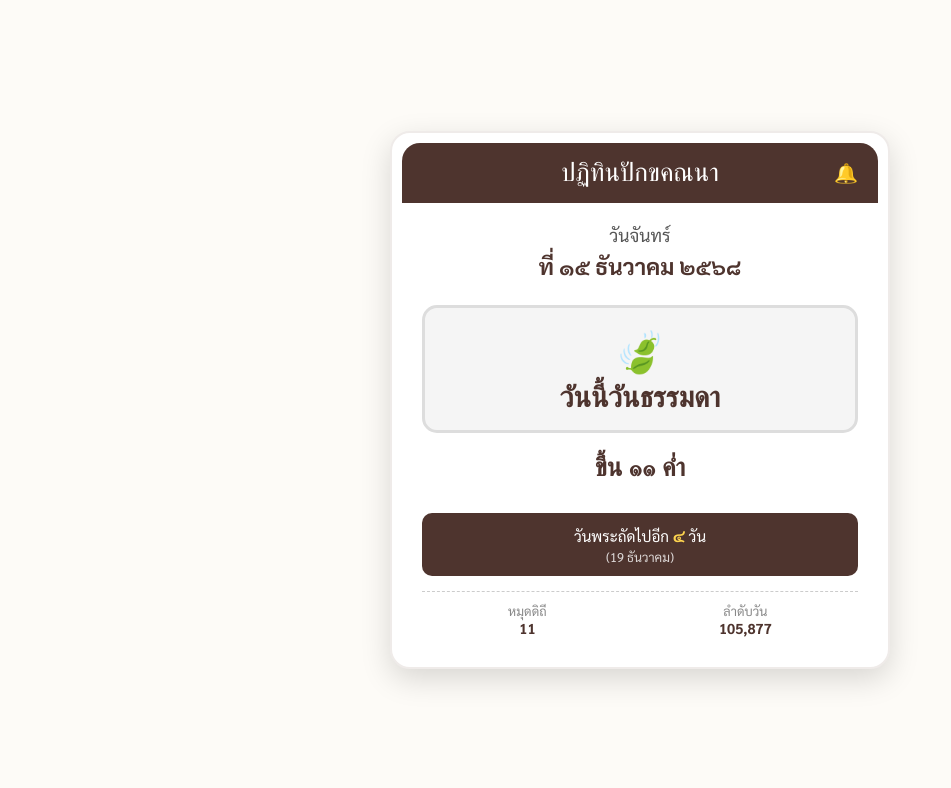
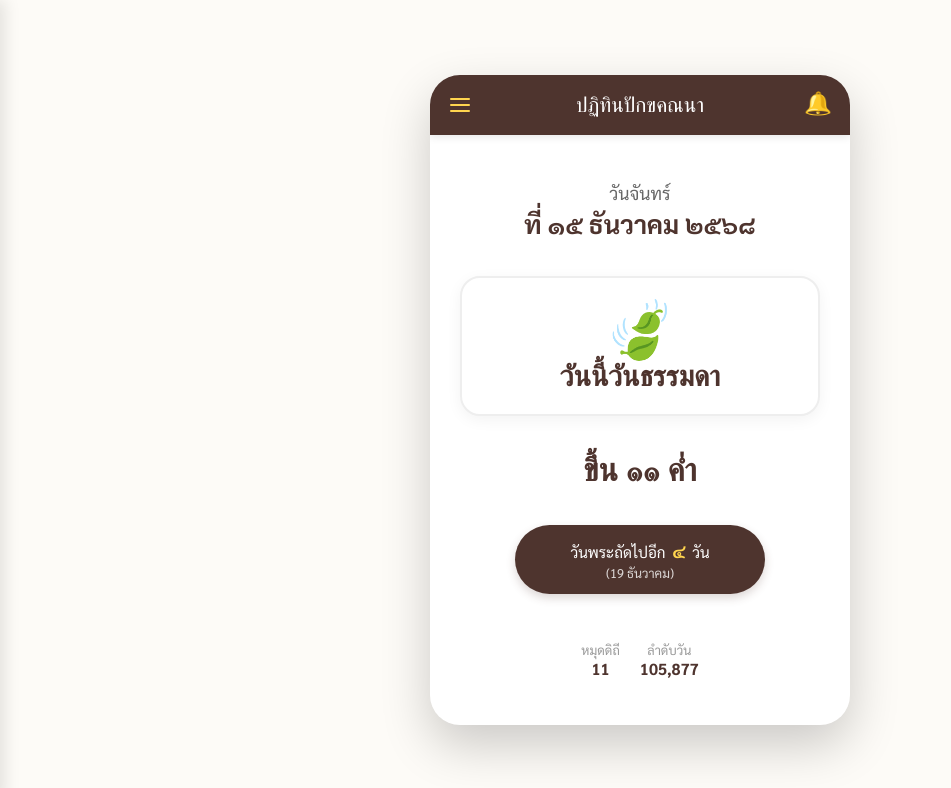
Before and after one commit to ciradhivat/cak, a plain HTML site: page päkõ/index.html in a window 1280 px wide. Shown: the whole page, without its empty margins (0-951 px from the left). Drawn offline with Linux system fonts and the light colour scheme; a web font is replaced by a local one.

Commit message:
Add files via upload

```diff
--- a/päkõ/index.html
+++ b/päkõ/index.html
@@ -2,10 +2,13 @@
 <html lang="th">
 <head>
     <meta charset="UTF-8">
-    <meta name="viewport" content="width=device-width, initial-scale=1.0, maximum-scale=1.0, user-scalable=no">
+    <meta name="viewport" content="width=device-width, initial-scale=1.0, maximum-scale=1.0, user-scalable=no, viewport-fit=cover">
     <title>ปฏิทินปักขคณนา</title>
     <link rel="manifest" href="manifest.json">
     <meta name="theme-color" content="#4E342E">
+    <meta name="apple-mobile-web-app-capable" content="yes">
+    <meta name="apple-mobile-web-app-status-bar-style" content="black-translucent">
+
     <link href="https://fonts.googleapis.com/css2?family=Sarabun:wght@400;700&family=Niramit:wght@500;700&display=swap" rel="stylesheet">
     <style>
         :root {
@@ -13,203 +16,304 @@
             --text-color: #4E342E;
             --accent-color: #D4AF37;
             --holy-day-color: #C62828;
+            --header-bg: #4E342E;
+            --base-scale: 1;
         }
 
         * {
             box-sizing: border-box;
             margin: 0;
             padding: 0;
-            -webkit-user-select: none; /* ป้องกันการแตะค้างแล้วเลือกข้อความ */
+            -webkit-user-select: none;
             user-select: none;
             -webkit-tap-highlight-color: transparent;
         }
 
+        html {
+            font-size: calc(16px * var(--base-scale));
+            height: 100%;
+            width: 100%;
+            overflow: hidden; /* ล็อคแม่ */
+            overscroll-behavior: none;
+        }
+
         body {
             font-family: 'Sarabun', sans-serif;
-            background-color: var(--bg-color);
+            background-color: #fff;
             color: var(--text-color);
-            /* ล็อคหน้าจอไม่ให้ Scroll */
-            width: 100vw;
-            height: 100vh;
-            height: 100dvh; /* รองรับ Mobile Browser รุ่นใหม่ */
+            position: fixed; /* ล็อคหน้าจอหลักให้นิ่งสนิท */
+            top: 0;
+            left: 0;
+            width: 100%;
+            height: 100%;
             overflow: hidden;
             display: flex;
             flex-direction: column;
-            align-items: center;
-            justify-content: center;
-            position: fixed;
-            top: 0;
-            left: 0;
         }
 
-        /* การ์ดหลักตรงกลาง */
         .main-card {
             background-color: #fff;
-            width: 90%;
-            max-width: 450px; /* จำกัดความกว้างให้พอดีตาบน Desktop */
-            /* ใช้ vh และ flex เพื่อจัด layout ภายใน */
-            height: auto;
-            max-height: 90dvh;
-            border-radius: 20px;
-            box-shadow: 0 10px 30px rgba(0,0,0,0.15);
-            border: 2px solid #EFEBE9;
+            width: 100%;
+            height: 100%;
             display: flex;
             flex-direction: column;
             position: relative;
         }
 
         header {
-            background-color: var(--text-color);
+            background-color: var(--header-bg);
             color: #fff;
-            padding: 15px;
-            text-align: center;
-            border-radius: 18px 18px 0 0;
+            /* ลด Padding Header ลง */
+            padding: 10px 15px;
+            padding-top: max(10px, env(safe-area-inset-top));
+            display: flex;
+            align-items: center;
+            justify-content: center;
             flex-shrink: 0;
             position: relative;
+            z-index: 10;
+            box-shadow: 0 2px 8px rgba(0,0,0,0.1);
+            /* กำหนดความสูงขั้นต่ำให้พอดี ไม่ใหญ่เกินไป */
+            min-height: 60px;
         }
 
         h1 {
             font-family: 'Niramit', serif;
-            font-size: 1.4rem;
+            font-size: 1.3rem;
             font-weight: 500;
             margin: 0;
         }
 
-        /* ปุ่มกระดิ่งแจ้งเตือน */
-        .noti-btn {
+        .icon-btn {
             background: none;
             border: none;
             color: #FFD54F;
+            font-size: 1.4rem;
+            cursor: pointer;
+            padding: 8px; /* ลดพื้นที่กดเล็กน้อยเพื่อให้ชิดขอบ */
             position: absolute;
-            right: 15px;
-            top: 50%;
-            transform: translateY(-50%);
-            font-size: 1.2rem;
-            cursor: pointer;
-            padding: 5px;
+            display: flex;
+            align-items: center;
+            justify-content: center;
         }
+        .menu-btn { left: 10px; bottom: 10px; }
+        .noti-btn { right: 10px; bottom: 10px; }
 
+        /* --- Content Area แบบยืดหยุ่น (Flexbox) --- */
         .content {
-            padding: 20px;
+            /* ลด Padding ด้านข้างให้เหลือพื้นที่ตัวหนังสือมากขึ้น */
+            padding: 10px 15px;
             text-align: center;
             flex-grow: 1;
             display: flex;
             flex-direction: column;
-            justify-content: center; /* เนื้อหาอยู่ตรงกลางเสมอ */
-            overflow-y: auto; /* เผื่อเนื้อหาเยอะเกินในจอมือถือเล็กมากๆ */
+            /* ใช้ space-evenly: กระจายพื้นที่ว่างที่มีอยู่อย่างเท่าๆ กัน */
+            /* ถ้าพื้นที่น้อย มันจะบีบหากันเอง ถ้าพื้นที่เยอะ มันจะห่างกันเอง */
+            justify-content: space-evenly;
+            align-items: center;
+
+            /* Safety Valve: ถ้ามันล้นจริงๆ (จอเล็ก+ตัวใหญ่มาก) ยอมให้เลื่อนเฉพาะตรงกลาง */
+            /* ดีกว่าข้อความขาดหายไป */
+            overflow-y: auto;
+            overscroll-behavior: contain;
         }
 
+        /* ปรับ Element ต่างๆ ให้กระชับขึ้น */
         .date-display {
             font-size: 1.1rem;
-            margin-bottom: 15px;
-            color: #555;
+            /* ตัด Margin ออก เพราะใช้ space-evenly ของแม่คุมแล้ว */
+            margin: 0;
+            color: #666;
+            width: 100%;
+            flex-shrink: 0; /* ห้ามหด */
         }
 
         .date-display strong {
             color: var(--text-color);
-            font-size: 1.4rem;
+            font-size: 1.6rem;
             display: block;
             margin-top: 5px;
+            line-height: 1.2;
         }
 
         .holy-day-status {
-            background-color: #f5f5f5;
-            border-radius: 15px;
-            padding: 15px;
-            margin: 10px 0;
-            border: 3px solid #ddd;
+            background-color: #fff;
+            border-radius: 20px;
+            /* ลด Padding ในกล่องลง */
+            padding: 20px 10px;
+            border: 2px solid #eee;
+            width: 100%;
+            max-width: 360px;
+            box-shadow: 0 4px 15px rgba(0,0,0,0.05);
             transition: all 0.3s;
+
+            /* ยอมให้หดได้นิดหน่อยถ้าที่จวนตัว */
+            flex-shrink: 1;
+            display: flex;
+            flex-direction: column;
+            justify-content: center;
         }
 
         .holy-day-status.is-holy {
             background-color: #FFFDE7;
             border-color: var(--accent-color);
-            box-shadow: 0 0 15px rgba(212, 175, 55, 0.3);
+            box-shadow: 0 0 25px rgba(212, 175, 55, 0.25);
         }
 
         .status-icon {
-            font-size: 2.5rem;
+            font-size: 3.5rem;
             display: block;
-            margin-bottom: 5px;
+            margin-bottom: 5px; /* ลดระยะห่าง */
+            line-height: 1;
         }
 
         .status-text {
-            font-size: 1.5rem;
+            font-size: 1.8rem;
             font-weight: bold;
             font-family: 'Niramit', serif;
+            line-height: 1.2;
         }
-
-        .is-holy .status-text {
-            color: var(--holy-day-color);
-        }
+        .is-holy .status-text { color: var(--holy-day-color); }
 
         .moon-phase-display {
-            font-size: 1.6rem;
-            font-weight: bold;
+            font-size: 2rem;
+            font-weight: 700;
             color: var(--text-color);
-            margin: 10px 0;
             font-family: 'Niramit', serif;
+            /* ตัด Margin ออก */
+            margin: 0;
+            flex-shrink: 0;
         }
 
         .next-event {
             background-color: var(--text-color);
             color: #fff;
-            padding: 10px;
-            border-radius: 10px;
-            margin-top: 20px;
+            padding: 12px 20px; /* ลดขนาดปุ่ม */
+            border-radius: 40px;
             font-size: 0.95rem;
+            box-shadow: 0 4px 10px rgba(78, 52, 46, 0.2);
+            width: auto;
+            min-width: 250px;
+            flex-shrink: 0;
         }
 
         .next-event span {
             color: #FFD54F;
             font-weight: bold;
-            font-size: 1.1rem;
+            font-size: 1.2rem;
+            margin: 0 3px;
         }
 
         .technical-info {
-            margin-top: 15px;
+            /* ลด Padding และ Margin */
             padding-top: 10px;
-            border-top: 1px dashed #ccc;
+            width: 100%;
             font-size: 0.8rem;
-            color: #888;
+            color: #999;
             display: flex;
-            justify-content: space-around;
+            justify-content: center;
+            gap: 20px;
+            flex-shrink: 0;
         }
-
         .tech-item span {
             display: block;
-            font-size: 0.9rem;
+            font-size: 1rem;
             color: var(--text-color);
             font-weight: bold;
         }
 
-        /* Responsive */
-        @media (min-width: 768px) {
-            .main-card { max-width: 500px; padding: 10px; }
-            h1 { font-size: 1.6rem; }
-            .status-text { font-size: 1.8rem; }
+        /* --- Side Menu --- */
+        .overlay {
+            position: fixed; top: 0; left: 0; width: 100%; height: 100%;
+            background: rgba(0,0,0,0.5); z-index: 20;
+            opacity: 0; visibility: hidden; transition: all 0.3s;
+        }
+        .overlay.active { opacity: 1; visibility: visible; }
+        .side-menu {
+            position: fixed; top: 0; left: -280px; width: 280px; height: 100%;
+            background-color: #fff; z-index: 30;
+            transition: left 0.3s cubic-bezier(0.4, 0.0, 0.2, 1);
+            display: flex; flex-direction: column;
+            box-shadow: 5px 0 15px rgba(0,0,0,0.1);
+        }
+        .side-menu.active { left: 0; }
+        .menu-header {
+            background-color: var(--header-bg); color: #fff;
+            padding: 30px 20px 20px; font-family: 'Niramit', serif; font-size: 1.5rem;
+        }
+        .menu-content { padding: 20px; flex-grow: 1; }
+        .setting-item { margin-bottom: 30px; }
+        .setting-label { font-weight: bold; margin-bottom: 15px; display: block; color: #555; }
+        input[type=range] {
+            width: 100%; height: 8px; background: #ddd; border-radius: 5px;
+            outline: none; -webkit-appearance: none;
+        }
+        input[type=range]::-webkit-slider-thumb {
+            -webkit-appearance: none; width: 24px; height: 24px; border-radius: 50%;
+            background: var(--text-color); cursor: pointer; border: 2px solid #fff;
+            box-shadow: 0 2px 5px rgba(0,0,0,0.2);
+        }
+        .scale-labels { display: flex; justify-content: space-between; margin-top: 10px; color: #999; font-size: 0.9rem; }
+        .close-menu-btn {
+            margin-top: auto; padding: 15px; background: #f5f5f5; border: none;
+            width: 100%; font-size: 1rem; color: #666; cursor: pointer; border-top: 1px solid #eee;
         }
 
-        @media (max-height: 600px) {
-            .main-card { height: 98dvh; }
-            .content { justify-content: flex-start; }
+        /* Desktop */
+        @media (min-width: 600px) {
+            body {
+                align-items: center; justify-content: center;
+                background-color: var(--bg-color);
+            }
+            .main-card {
+                width: 420px; height: auto; min-height: 650px; max-height: 90vh;
+                border-radius: 30px; box-shadow: 0 20px 50px rgba(0,0,0,0.2);
+                overflow: hidden;
+            }
         }
     </style>
 </head>
 <body>
+    <div class="overlay" id="overlay"></div>
+    <div class="side-menu" id="sideMenu">
+        <div class="menu-header">การตั้งค่า</div>
+        <div class="menu-content">
+            <div class="setting-item">
+                <label class="setting-label">ขนาดตัวอักษร</label>
+                <!-- ปรับ Range ให้กว้างขึ้นเล็กน้อย -->
+                <input type="range" id="fontSizeSlider" min="0.8" max="1.5" step="0.1" value="1">
+                <div class="scale-labels">
+                    <span>เล็ก</span>
+                    <span>ปกติ</span>
+                    <span>ใหญ่มาก</span>
+                </div>
+            </div>
+        </div>
+        <button class="close-menu-btn" id="closeMenuBtn">ปิดเมนู</button>
+    </div>
+
     <div class="main-card">
         <header>
+            <button id="menuBtn" class="icon-btn menu-btn" aria-label="เมนู">
+                <!-- Hamburger Icon -->
+                <svg width="24" height="24" viewBox="0 0 24 24" fill="none" stroke="currentColor" stroke-width="2" stroke-linecap="round" stroke-linejoin="round"><line x1="3" y1="12" x2="21" y2="12"></line><line x1="3" y1="6" x2="21" y2="6"></line><line x1="3" y1="18" x2="21" y2="18"></line></svg>
+            </button>
             <h1>ปฏิทินปักขคณนา</h1>
-            <button id="notifyBtn" class="noti-btn">🔔</button>
+            <button id="notifyBtn" class="icon-btn noti-btn" aria-label="แจ้งเตือน">🔔</button>
         </header>
+
         <div class="content">
             <div class="date-display"><span id="thaiDayOfWeek">...</span><strong id="thaiFullDate">...</strong></div>
+
             <div id="holyDayBox" class="holy-day-status">
                 <span class="status-icon" id="statusIcon">🍃</span>
                 <div class="status-text" id="holyDayText">...</div>
             </div>
+
             <div class="moon-phase-display" id="thaiMoonPhase">...</div>
+
             <div class="next-event">วันพระถัดไปอีก <span id="nextHolyCount">...</span> วัน<br><small id="nextHolyDate" style="opacity: 0.8;">(...)</small></div>
+
             <div class="technical-info">
                 <div class="tech-item">หมุดดิถี <span id="dithiNumber">-</span></div>
                 <div class="tech-item">ลำดับวัน <span id="totalDays">-</span></div>
@@ -217,40 +321,29 @@
         </div>
     </div>
 
-    <!-- เรียกใช้ Engine ตัวเดิม -->
     <script src="pakkhakhana.js"></script>
 
     <script>
-        // ตั้งค่าตัวแปรเริ่มต้น
-        const startDate = new Date(1736, 0, 28); // 28 ม.ค. 1736
-
+        const startDate = new Date(1736, 0, 28);
         function toThaiNumerals(num) {
             return num.toString().replace(/[0-9]/g, w => ['๐','๑','๒','๓','๔','๕','๖','๗','๘','๙'][+w]);
         }
-
         function render() {
             const now = new Date();
             const thaiOffset = 7 * 60 * 60 * 1000;
             const thaiNow = new Date(now.getTime() + thaiOffset);
-
-            // ตัดรอบวันใหม่ตอน 6 โมงเช้า
             if (thaiNow.getUTCHours() < 6) thaiNow.setUTCDate(thaiNow.getUTCDate() - 1);
             thaiNow.setUTCHours(0, 0, 0, 0);
 
             const timeDiff = thaiNow.getTime() - startDate.getTime();
             const daysPassed = Math.floor(timeDiff / (1000 * 3600 * 24));
 
-            // --- เรียกใช้ Engine (ตามที่ระบุว่ามีอยู่แล้ว) ---
-            if (typeof PakkhakhanaEngine === 'undefined') {
-                console.error("ไม่พบ PakkhakhanaEngine กรุณาตรวจสอบไฟล์ pakkhakhana.js");
-                return;
-            }
+            if (typeof PakkhakhanaEngine === 'undefined') return;
 
             const engine = new PakkhakhanaEngine();
             engine.fastForward(daysPassed);
             const status = engine.getCurrentStatus();
 
-            // จำลองหาอนาคต
             const simEngine = engine.clone();
             let nextCount = 0;
             while (true) {
@@ -258,12 +351,11 @@
                 simEngine.nextStep();
                 const s = simEngine.getCurrentStatus();
                 if (s.isWanPhra) break;
-                if (nextCount > 60) break; // กัน Loop ไม่รู้จบ
+                if (nextCount > 60) break;
             }
             const nextHolyDateObj = new Date(thaiNow);
             nextHolyDateObj.setDate(thaiNow.getDate() + nextCount);
 
-            // --- การแสดงผล (UI Update) ---
             const daysTH = ['วันอาทิตย์','วันจันทร์','วันอังคาร','วันพุธ','วันพฤหัสบดี','วันศุกร์','วันเสาร์'];
             const monthsTH = ['มกราคม','กุมภาพันธ์','มีนาคม','เมษายน','พฤษภาคม','มิถุนายน','กรกฎาคม','สิงหาคม','กันยายน','ตุลาคม','พฤศจิกายน','ธันวาคม'];
 
@@ -292,25 +384,45 @@
             document.getElementById('totalDays').textContent = daysPassed.toLocaleString();
         }
 
-        // --- PWA Registration ---
-        if ('serviceWorker' in navigator) {
-            window.addEventListener('load', () => {
-                navigator.serviceWorker.register('sw.js')
-                    .then(reg => {
-                        console.log('SW Registered', reg);
-                        // เรียกฟังก์ชันสำหรับ Push หากต้องการ
-                    })
-                    .catch(err => console.log('SW Failed', err));
-            });
+        const menuBtn = document.getElementById('menuBtn');
+        const closeMenuBtn = document.getElementById('closeMenuBtn');
+        const sideMenu = document.getElementById('sideMenu');
+        const overlay = document.getElementById('overlay');
+        const fontSizeSlider = document.getElementById('fontSizeSlider');
+        const root = document.documentElement;
+
+        function toggleMenu() {
+            const isActive = sideMenu.classList.contains('active');
+            if (isActive) {
+                sideMenu.classList.remove('active');
+                overlay.classList.remove('active');
+            } else {
+                sideMenu.classList.add('active');
+                overlay.classList.add('active');
+            }
+        }
+        menuBtn.addEventListener('click', toggleMenu);
+        closeMenuBtn.addEventListener('click', toggleMenu);
+        overlay.addEventListener('click', toggleMenu);
+
+        fontSizeSlider.addEventListener('input', (e) => {
+            const scale = e.target.value;
+            root.style.setProperty('--base-scale', scale);
+            localStorage.setItem('pakkhakhana_font_scale', scale);
+        });
+
+        const savedScale = localStorage.getItem('pakkhakhana_font_scale');
+        if (savedScale) {
+            root.style.setProperty('--base-scale', savedScale);
+            fontSizeSlider.value = savedScale;
         }
 
-        // ขออนุญาตแจ้งเตือนเมื่อกดปุ่ม
+        if ('serviceWorker' in navigator) {
+            window.addEventListener('load', () => navigator.serviceWorker.register('sw.js'));
+        }
         document.getElementById('notifyBtn').addEventListener('click', () => {
             Notification.requestPermission().then(permission => {
-                if (permission === 'granted') {
-                    alert('เปิดการแจ้งเตือนแล้ว');
-                    // ตรงนี้ต้องมี logic ส่ง subscription ไป server
-                }
+                if (permission === 'granted') alert('เปิดการแจ้งเตือนแล้ว');
             });
         });
 
```
